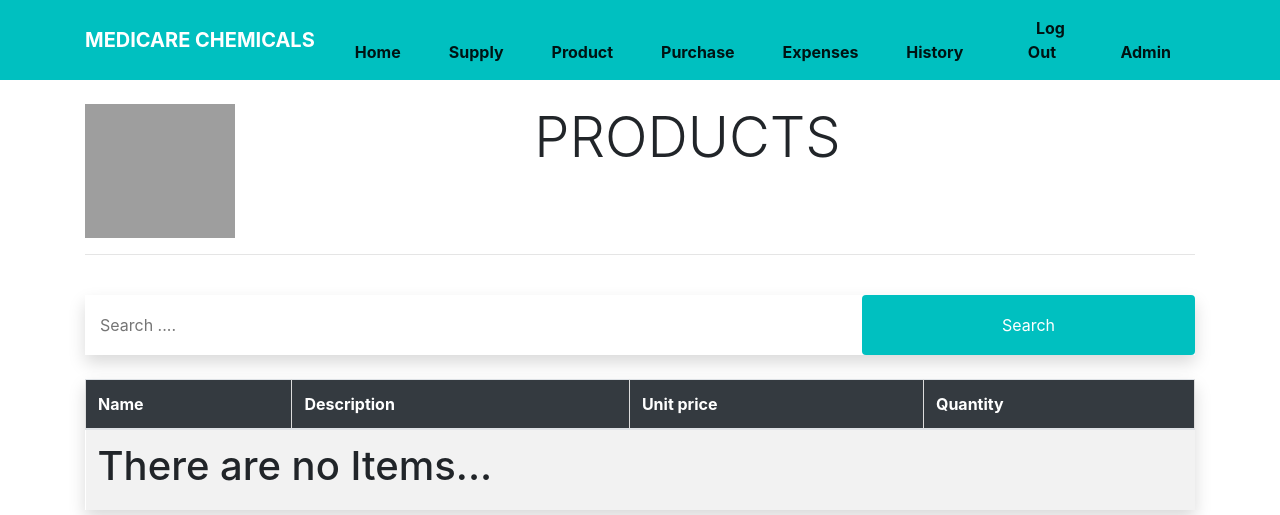
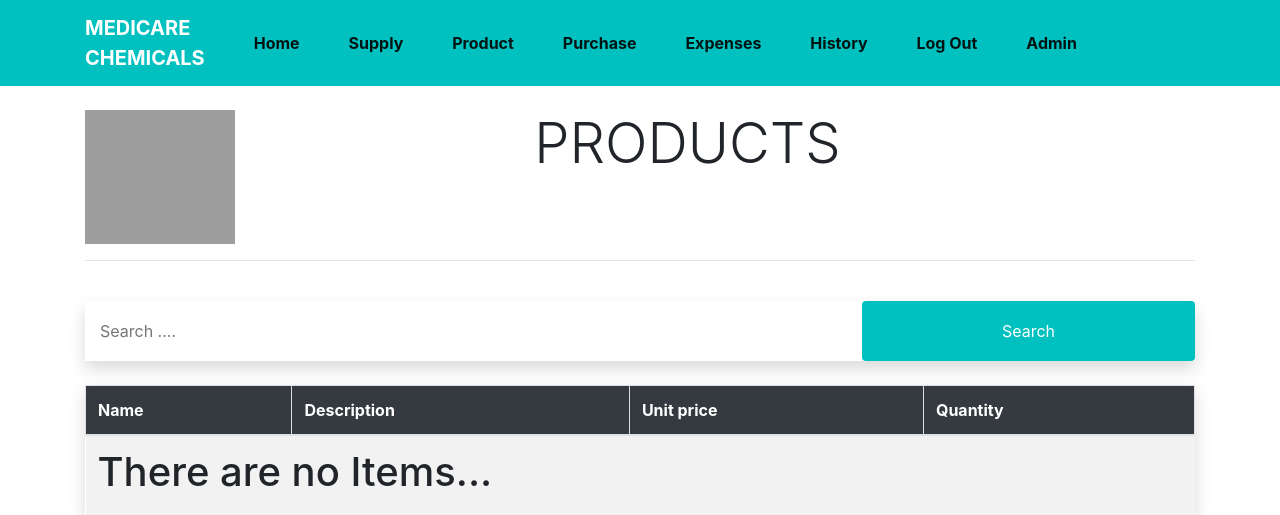
Before and after one commit to prince-cloud/pharmacy_pos, a Django app: page / in a window 1280 px wide. Shown: the top 515 px of the page. Run offline with Django 3.2, Linux system fonts and the light colour scheme; the visitor is signed in with stand-in values (Sample User, id 1); data that the repository does not hold is empty; some libraries are stand-ins or nearby versions; some web fonts are replaced; grey boxes are pictures that could not be loaded.

Commit message:
Update base.html

```diff
--- a/templates/base.html
+++ b/templates/base.html
@@ -22,7 +22,7 @@
     <div class="">
         <nav class="navbar navbar-expand-lg navbar-light " style="background-color:rgb(0, 192,192);">
             <div class="container">
-                <a class="navbar-brand" href="{% url 'items_list' %}" style="color: white;"> <B> MEDICARE
+                <a class="navbar-brand" href="{% url 'items_list' %}" style="color: white;"> <B> MEDICARE <br>
                         CHEMICALS</B></a>
 
                 <button class="navbar-toggler" type="button" data-toggle="collapse"
```
